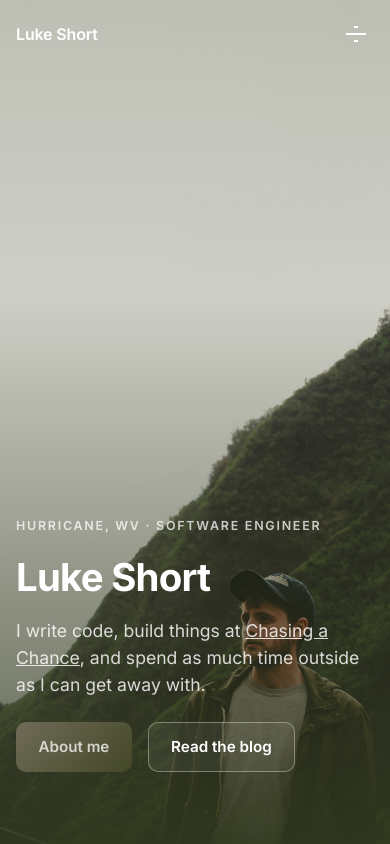
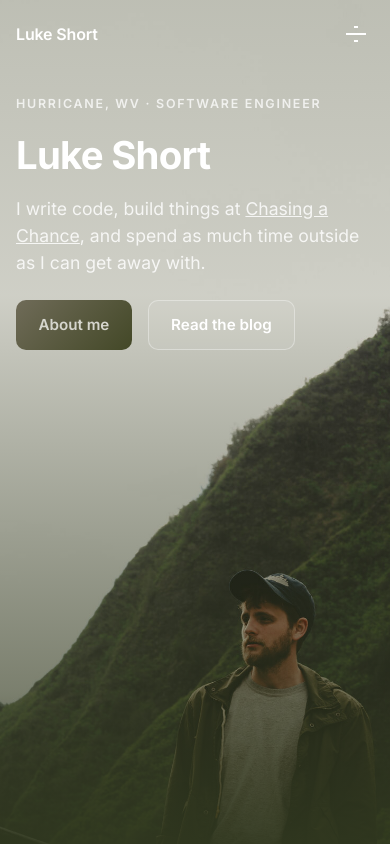
Before and after one commit to kuel321/vite-react-portfolio, a React (Vite) app: page / in a window 390 px wide. Shown: the top 844 px of the page. Built offline with nearby package versions, Linux system fonts and the light colour scheme.

Commit message:
Make favicon black, tweak styles

```diff
--- a/src/index.css
+++ b/src/index.css
@@ -296,6 +296,10 @@ p {
   .intro-photo {
     max-width: 280px;
     margin: 0 auto;
+  }
+
+  .hero-photo-content {
+    top: -50%;
   }
 }
 
```
Also changed, not shown: public/favicon.svg.
